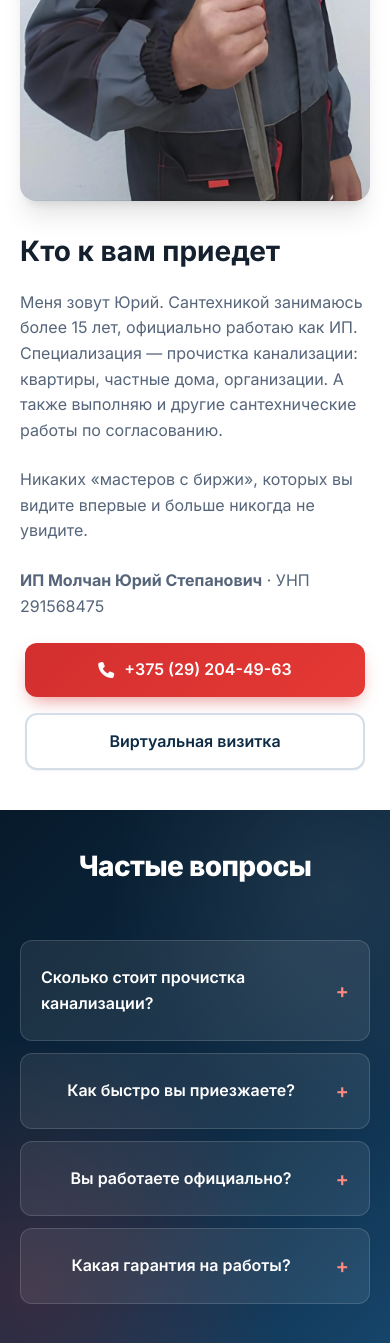
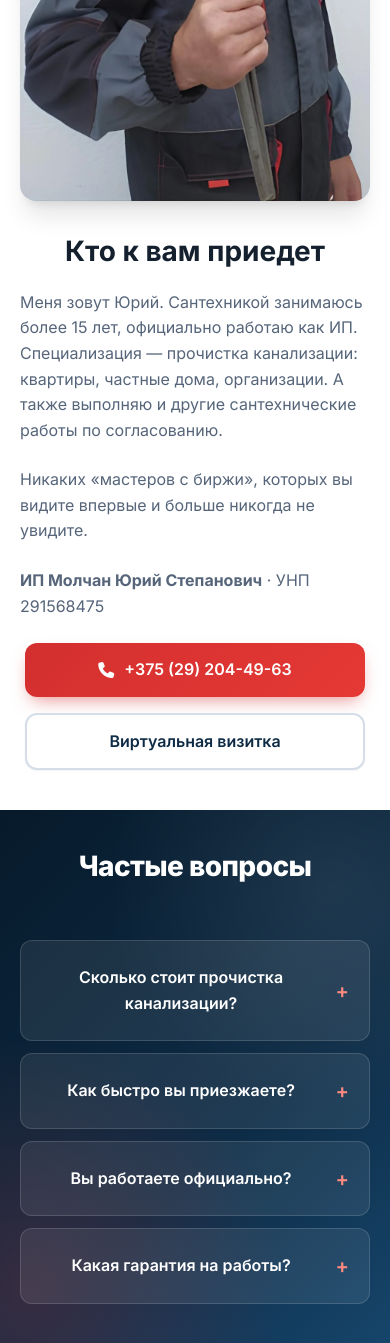
Before and after one commit to Eugene4190/stepanych-snapshot, a Django app: page / in a window 390 px wide. Shown: the part 5018-6361 px from the top of the page. Run offline with Django 5.2, Linux system fonts and the light colour scheme; data that the repository does not hold is empty; parts of the project's set-up code (start-up, migrations or seed data) failed here and were passed over.

Commit message:
FAQ questions centered when wrapped; about-preview title centered on mobile

```diff
--- a/static/css/style.css
+++ b/static/css/style.css
@@ -1108,6 +1108,9 @@ ul {
         gap: 28px;
         max-width: 100%;
     }
+    .about-preview__title {
+        text-align: center;
+    }
     .about-preview__image {
         order: -1;
         display: block;
@@ -1269,6 +1272,7 @@ ul {
     list-style: none;
     display: flex;
     justify-content: center;
+    text-align: center;
     gap: 12px;
     color: var(--on-dark);
     position: relative;
```
Also changed, not shown: 1 other file.
